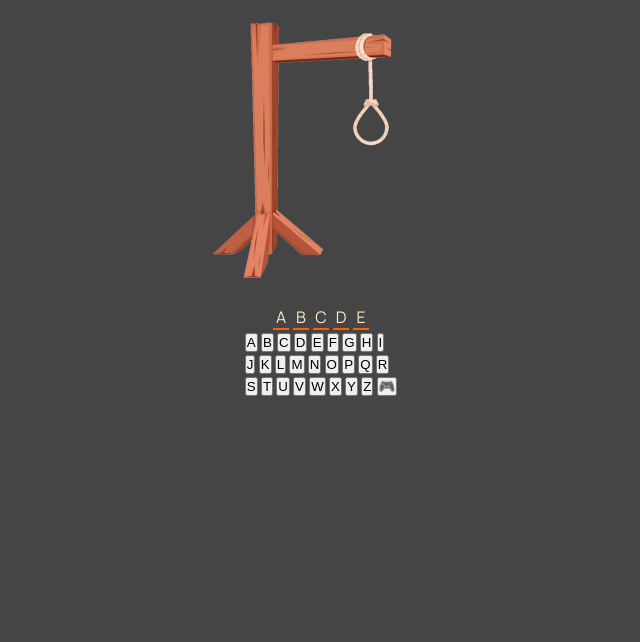
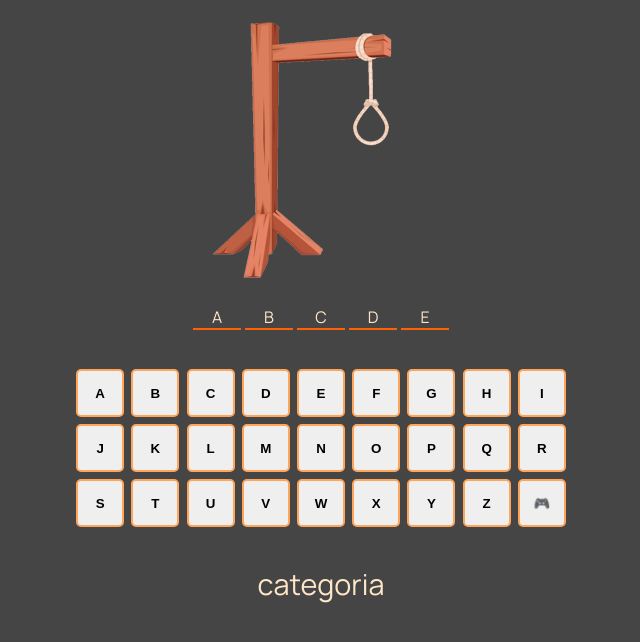
Before and after one commit to sergiocouter/Jogo-da-Forca, a plain HTML site: page index.html in a window 1280 px wide. Shown: the whole page, without its empty margins (319-959 px from the left). Drawn offline with Linux system fonts and the light colour scheme.

Commit message:
Criada as media querys

```diff
--- a/css/style.css
+++ b/css/style.css
@@ -12,7 +12,7 @@
     --cor-terciaria: #FFA559;
     --cor-quartenaria: #FFE6C7;
 
-    --font-principal: 'Manrope', sans-serif;
+    --font-principal:'Manrope', sans-serif;
 }
 
 .body{
@@ -52,5 +52,77 @@
     text-align: center;
     border-bottom: 2px solid var(--cor-secundaria);
     color: var(--cor-quartenaria);
-    margin: 0 2px;
+    margin: 0 2px 5px 2px;
 }
+
+.container__teclado{
+    margin-top: 2rem;
+}
+
+.teclas button{
+    width: 1.5rem;
+    height: 1.5rem;
+    margin: 2px 2px 5px 2px;
+    cursor: pointer;
+    border: 2px solid var(--cor-terciaria);
+    border-radius: 5px;
+    font-weight: 700;
+}
+
+.teclas button:hover{
+    transform:scale(1.2);
+}
+
+.container__categoria{
+    margin-top: 2rem;
+    color: var(--cor-quartenaria);
+    font-size: 1.2rem;
+}
+
+@media (min-width: 376px){
+
+    .letras{
+        width: 1.5rem;
+    }
+
+    .teclas button{
+        width: 1.8rem;
+        height: 1.8rem;
+    }
+
+    .container__categoria{
+        font-size: 1.3rem;
+    }
+}
+
+@media (min-width: 426px){
+
+    .letras{
+        width: 1.7rem;
+    }
+
+    .teclas button{
+        width: 2.0rem;
+        height: 2.0rem;
+    }
+
+    .container__categoria{
+        font-size: 1.5rem;
+    }
+}
+
+@media (min-width: 768px){
+
+    .letras{
+        width: 3.0rem;
+    }
+
+    .teclas button{
+        width: 3.0rem;
+        height: 3.0rem;
+    }
+
+    .container__categoria{
+        font-size: 1.8rem;
+    }
+}
--- a/index.html
+++ b/index.html
@@ -58,7 +58,7 @@
         </div>
 
         <div class="container__categoria" id="categoria">
-
+            categoria
         </div>
 
         <!--Início modal-->
```
